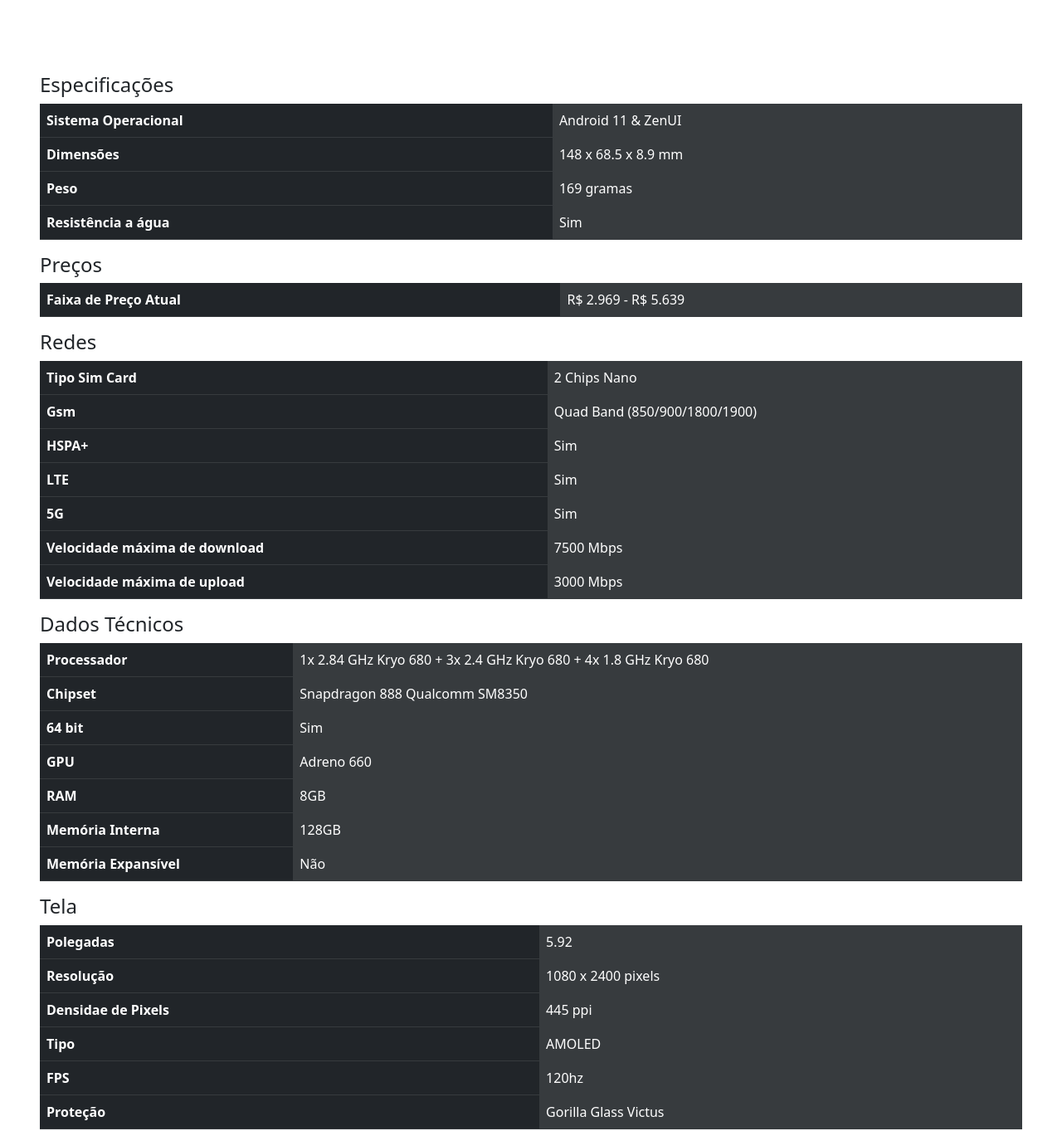
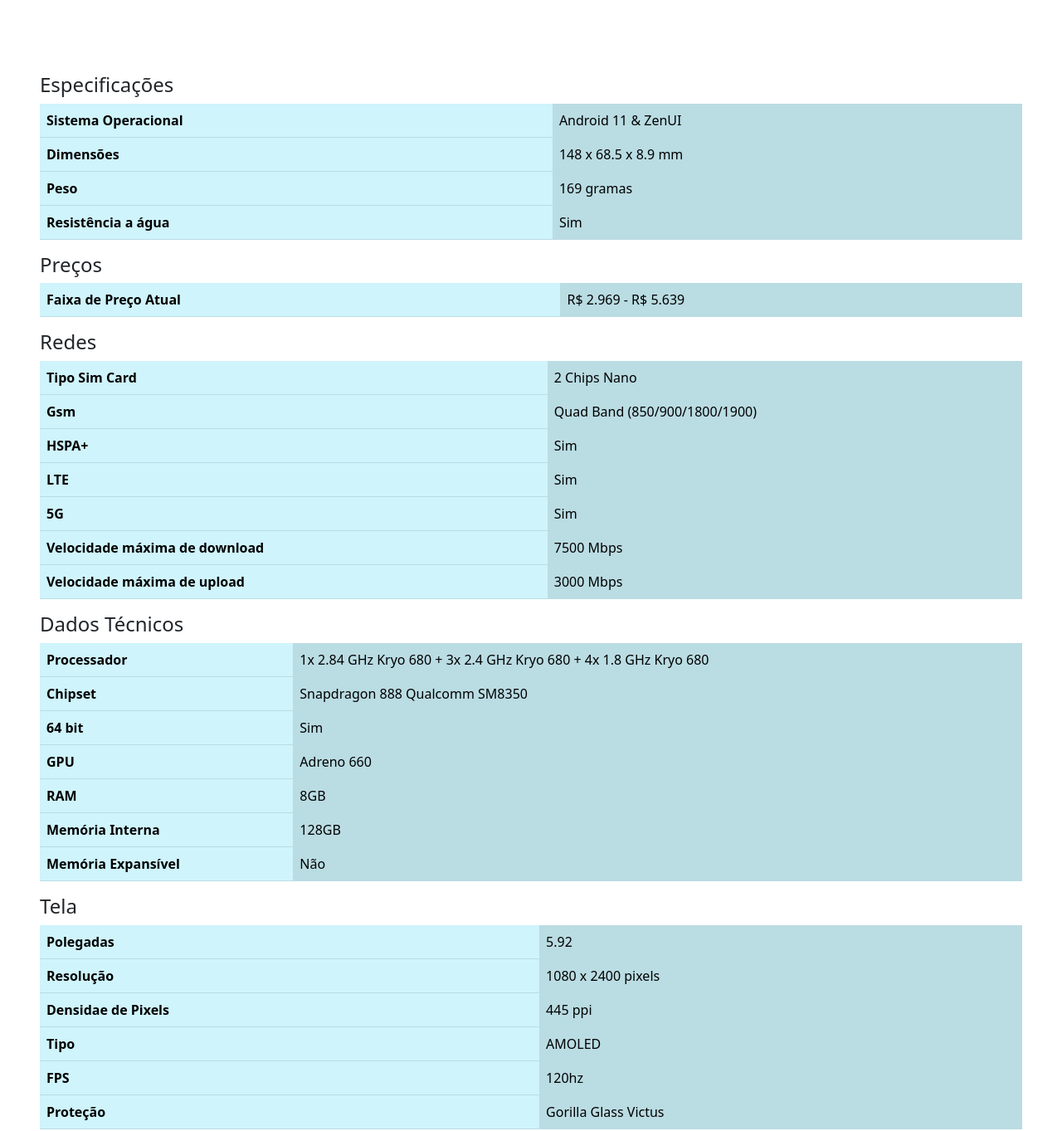
Before and after one commit to danthzz/ZenPresent, a website: page index.html in a window 1280 px wide. Shown: the part 1360-2723 px from the top of the page at 83% size. Drawn offline with nearby package versions, Linux system fonts and the light colour scheme; grey boxes are pictures that could not be loaded.

Commit message:
alteração da paleta de cores

```diff
--- a/index.html
+++ b/index.html
@@ -48,11 +48,11 @@
             </div>
         </div>
         <button class="carousel-control-prev" type="button" data-bs-target="#carouselExampleCaptions" data-bs-slide="prev">
-          <span class="carousel-control-prev-icon bg-dark" aria-hidden="true"></span>
+          <span class="carousel-control-prev-icon bg-info" aria-hidden="true"></span>
           <span class="visually-hidden">Previous</span>
         </button>
         <button class="carousel-control-next" type="button" data-bs-target="#carouselExampleCaptions" data-bs-slide="next">
-          <span class="carousel-control-next-icon bg-dark" aria-hidden="true"></span>
+          <span class="carousel-control-next-icon bg-info" aria-hidden="true"></span>
           <span class="visually-hidden">Next</span>
         </button>
     </div>
@@ -69,7 +69,7 @@
 
     <div class="mt-5">
         <h4>Especificações</h4>
-        <table class="table table-dark mt-2">
+        <table class="table table-info mt-2">
             <tbody>
               <tr>
                 <th scope="row">Sistema Operacional</th>
@@ -90,7 +90,7 @@
             </tbody>
         </table>
 
-        <table class="table table-dark mt-2">
+        <table class="table table-info mt-2">
             <thead><h4>Preços</h4></thead>
             <tbody>
               <tr>
@@ -100,7 +100,7 @@
             </tbody>
         </table>
 
-        <table class="table table-dark mt-2">
+        <table class="table table-info mt-2">
             <thead><h4>Redes</h4></thead>
             <tbody>
               <tr>
@@ -134,7 +134,7 @@
             </tbody>
         </table>
 
-        <table class="table table-dark mt-2">
+        <table class="table table-info mt-2">
             <thead><h4>Dados Técnicos</h4></thead>
             <tbody>
               <tr>
@@ -168,7 +168,7 @@
             </tbody>
         </table>
 
-        <table class="table table-dark mt-2">
+        <table class="table table-info mt-2">
             <thead><h4>Tela</h4></thead>
             <tbody>
               <tr>
@@ -198,7 +198,7 @@
             </tbody>
         </table>
 
-        <table class="table table-dark mt-2">
+        <table class="table table-info mt-2">
             <thead><h4>Bateria</h4></thead>
             <tbody>
               <tr>
```
